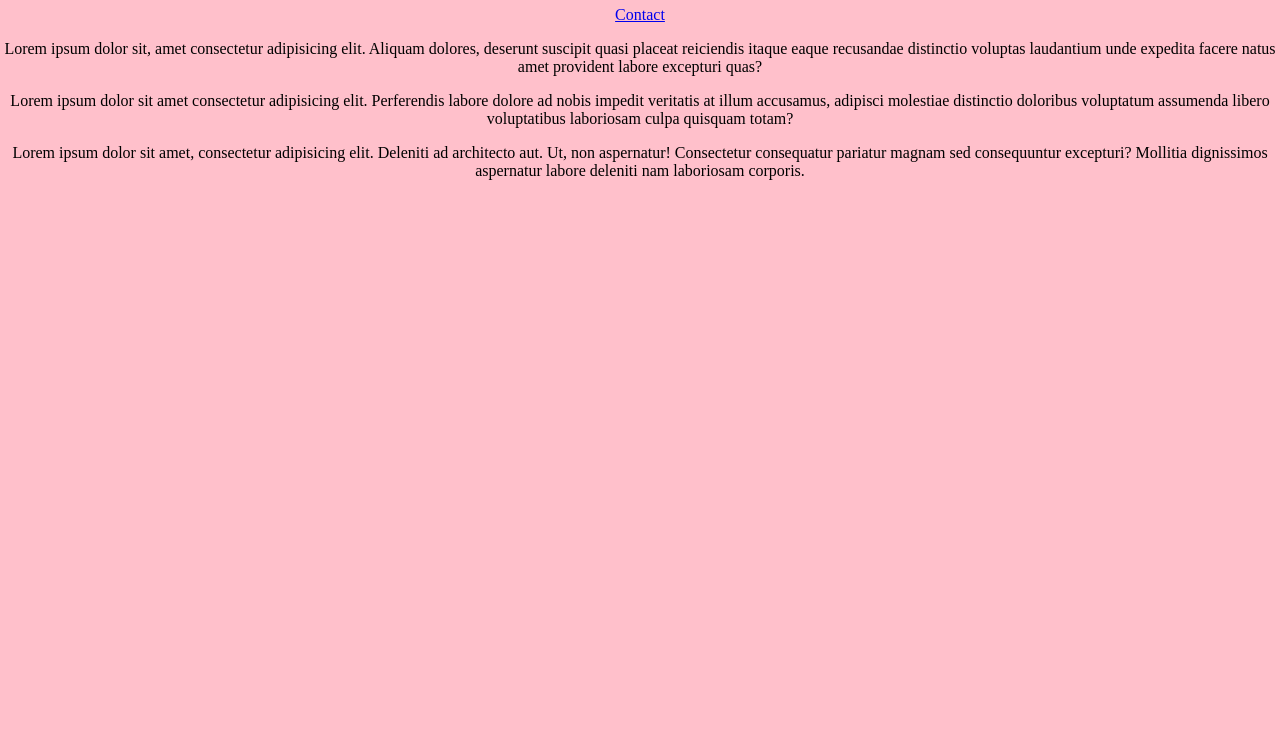
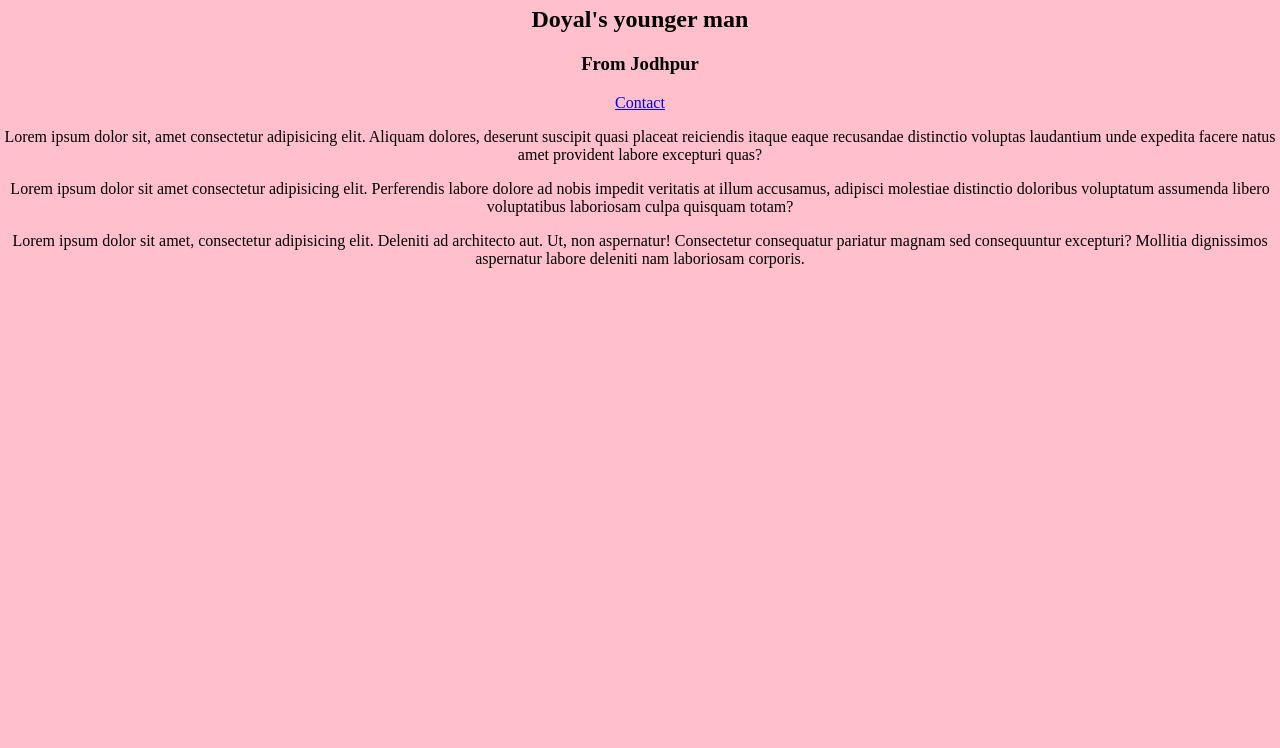
Before and after one commit to Nitinhacker175/Nitin-Doyal, a plain HTML site: page index.html in a window 1280 px wide. Shown: the part 52-800 px from the top of the page. Drawn offline with Linux system fonts and the light colour scheme.

Commit message:
Update index.html

```diff
--- a/index.html
+++ b/index.html
@@ -7,6 +7,8 @@
 </head>
 <body>
     <h1>Nitin Doyal</h1>
+    <h2>Doyal's younger man</h2>
+    <h3>From Jodhpur</h3>
     <a href="/Nitin-Doyal/contact.html">Contact</a>
     <p>Lorem ipsum dolor sit, amet consectetur adipisicing elit. Aliquam dolores, deserunt suscipit quasi placeat reiciendis itaque eaque recusandae distinctio voluptas laudantium unde expedita facere natus amet provident labore excepturi quas?</p>
     <p>Lorem ipsum dolor sit amet consectetur adipisicing elit. Perferendis labore dolore ad nobis impedit veritatis at illum accusamus, adipisci molestiae distinctio doloribus voluptatum assumenda libero voluptatibus laboriosam culpa quisquam totam?</p>
```
